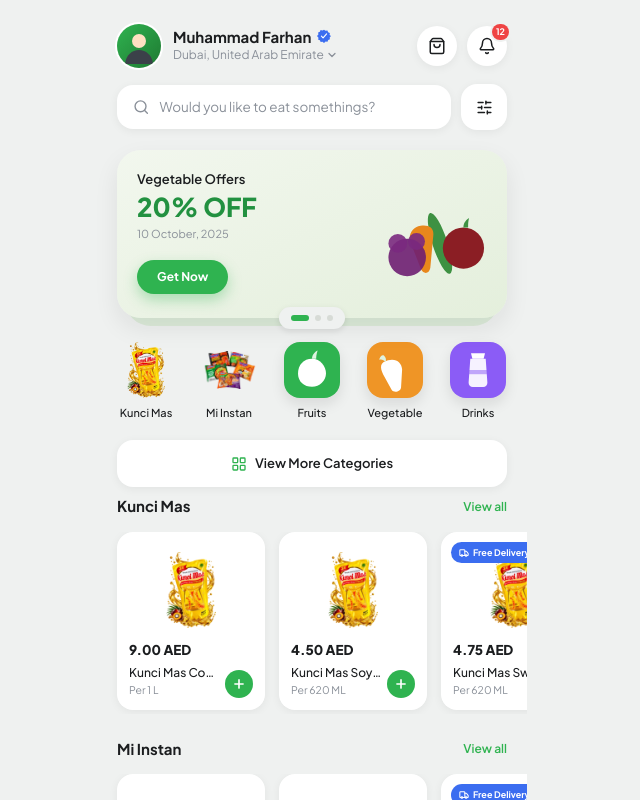
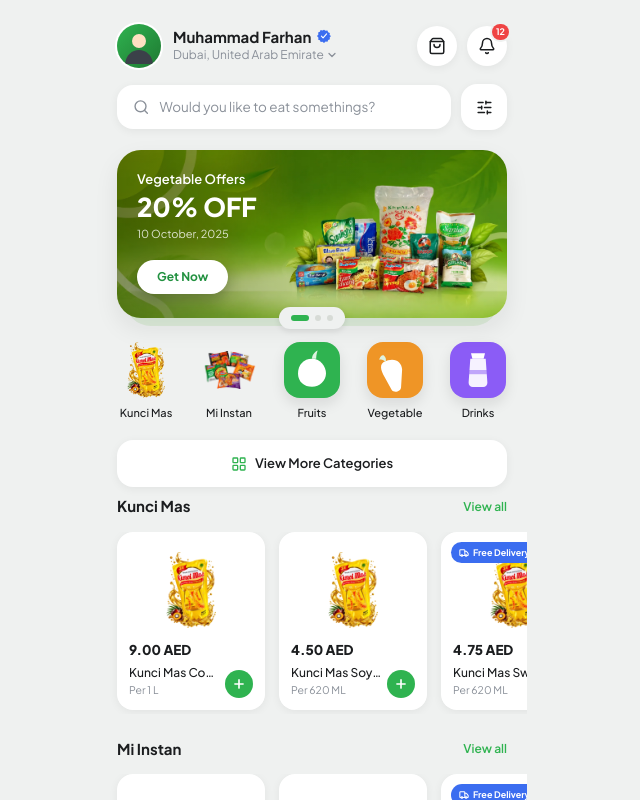
Before and after one commit to xe986232-ai/mykasir, a Next.js app: page / in a window 1280 px wide. Shown: the whole page, without its empty margins (328-968 px from the left). Built offline with nearby package versions, Linux system fonts and the light colour scheme.

Commit message:
Pasang gambar promo banner (webp) sebagai background kartu banner

```diff
--- a/components/PromoBanner.tsx
+++ b/components/PromoBanner.tsx
@@ -1,6 +1,7 @@
 "use client";
 
 import { useState } from "react";
+import Image from "next/image";
 import { motion, AnimatePresence, PanInfo } from "framer-motion";
 
 const slides = [
@@ -52,7 +53,17 @@ export default function PromoBanner() {
         <div className="absolute inset-x-2 -bottom-2 top-2 rounded-[26px] bg-[#DCEBD9]" />
 
         {/* kartu banner utama */}
-        <div className="relative h-[168px] w-full overflow-hidden rounded-3xl bg-gradient-to-br from-[#F2F7EE] to-[#E4EFDC] shadow-[0_10px_24px_rgba(20,24,20,0.08)]">
+        <div className="relative h-[168px] w-full overflow-hidden rounded-3xl shadow-[0_10px_24px_rgba(20,24,20,0.08)]">
+          <Image
+            src="/promo/promo-banner.webp"
+            alt=""
+            fill
+            priority
+            sizes="430px"
+            className="object-cover"
+          />
+          <div className="absolute inset-0 bg-gradient-to-r from-black/35 via-black/5 to-transparent" />
+
           <AnimatePresence mode="wait" initial={false}>
             <motion.div
               key={slide.id}
@@ -64,25 +75,23 @@ export default function PromoBanner() {
               animate={{ opacity: 1, x: 0 }}
               exit={{ opacity: 0, x: -24 }}
               transition={{ duration: 0.3, ease: "easeOut" }}
-              className="absolute inset-0 flex cursor-grab items-center justify-between px-5 pt-4 pb-5 active:cursor-grabbing"
+              className="absolute inset-0 flex cursor-grab items-center px-5 pt-4 pb-5 active:cursor-grabbing"
             >
               <div className="z-10 flex h-full flex-col justify-between py-1">
                 <div>
-                  <p className="text-[13px] font-semibold text-ink">
+                  <p className="text-[13px] font-semibold text-white">
                     {slide.title}
                   </p>
-                  <p className="mt-1 text-[26px] font-extrabold leading-none text-primary-dark">
+                  <p className="mt-1 text-[26px] font-extrabold leading-none text-white">
                     {slide.discount}
                   </p>
-                  <p className="mt-1.5 text-[11px] text-gray">{slide.date}</p>
+                  <p className="mt-1.5 text-[11px] text-white/80">
+                    {slide.date}
+                  </p>
                 </div>
-                <button className="w-fit rounded-full bg-primary px-5 py-2 text-[12px] font-bold text-white shadow-[0_6px_14px_rgba(47,179,80,0.35)] active:scale-95 transition-transform">
+                <button className="w-fit rounded-full bg-white px-5 py-2 text-[12px] font-bold text-primary-dark shadow-[0_6px_14px_rgba(20,24,20,0.25)] active:scale-95 transition-transform">
                   {slide.cta}
                 </button>
-              </div>
-
-              <div className="pointer-events-none absolute right-[-8px] top-1/2 h-[150px] w-[150px] -translate-y-1/2">
-                <ProduceCluster />
               </div>
             </motion.div>
           </AnimatePresence>
@@ -112,21 +121,3 @@ export default function PromoBanner() {
     </motion.div>
   );
 }
-
-function ProduceCluster() {
-  return (
-    <svg viewBox="0 0 160 160" className="h-full w-full">
-      <ellipse cx="80" cy="90" rx="8" ry="34" fill="#3E9142" transform="rotate(-18 80 90)" />
-      <path
-        d="M62 70c9 0 14 4 12 12l-8 34c-2 6-8 6-10 0l-7-30c-2-8 4-16 13-16z"
-        fill="#E8871C"
-        transform="rotate(-8 70 90)"
-      />
-      <circle cx="105" cy="95" r="22" fill="#8B1E24" />
-      <path d="M105 73c0-5 3-8 6-10-1 4-1 6-1 10h-5z" fill="#3E9142" />
-      <circle cx="45" cy="105" r="20" fill="#6E1F73" opacity="0.9" />
-      <circle cx="35" cy="90" r="10" fill="#7A2A80" opacity="0.9" />
-      <circle cx="55" cy="88" r="9" fill="#7A2A80" opacity="0.9" />
-    </svg>
-  );
-}
```
Also changed, not shown: public/promo/promo-banner.webp (added).
